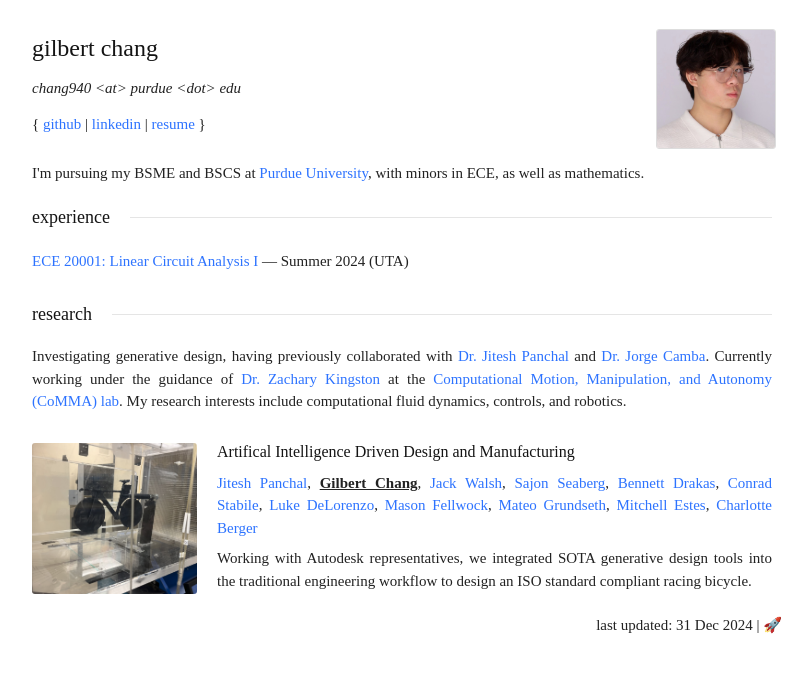
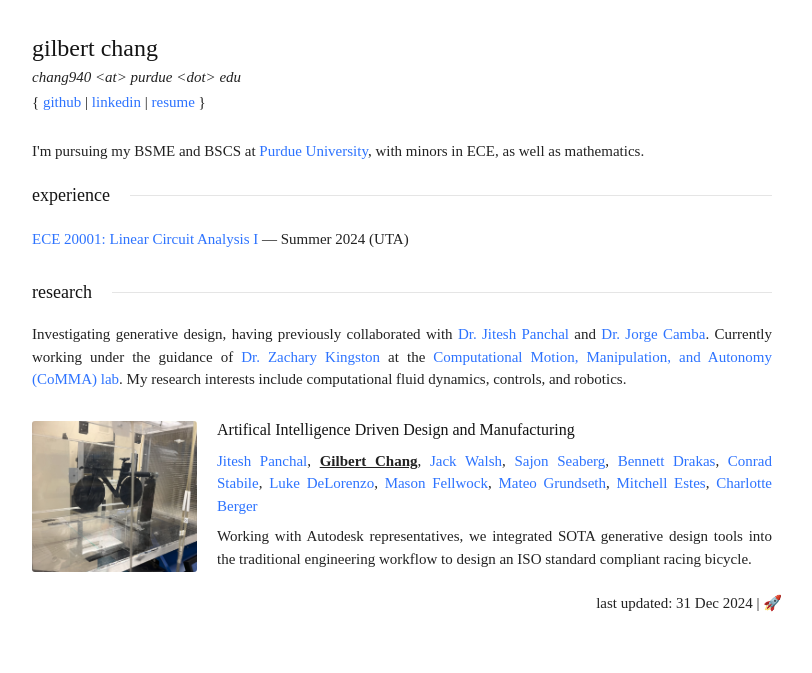
Before and after one commit to vindou/vindou, a Jekyll site: the page built from index.html, in a window 1280 px wide. Shown: the top 673 px of the page, without its empty margins (238-1050 px from the left). Built offline with Jekyll 4.4.1, drawn with Linux system fonts in a browser that asks for light colours; some web fonts are replaced.

Commit message:
Update index.html

```diff
--- a/index.html
+++ b/index.html
@@ -5,7 +5,7 @@ title: cha
 
 <div class="section">
   <div class="subsection">
-    <button onclick="dark()">
+    <!-- <button onclick="dark()">
       <div class="title-img">
           <img src="/media/img/headshot.jpg" alt="me!">
           <script>
@@ -15,7 +15,7 @@ title: cha
             }
             </script>
       </div>
-    </button>
+    </button> | -->
     <div class="text-container title-text">
       <h1>gilbert chang</h1>
       <p><i>chang940 &lt;at&gt; purdue &lt;dot&gt; edu</i></p>
```
